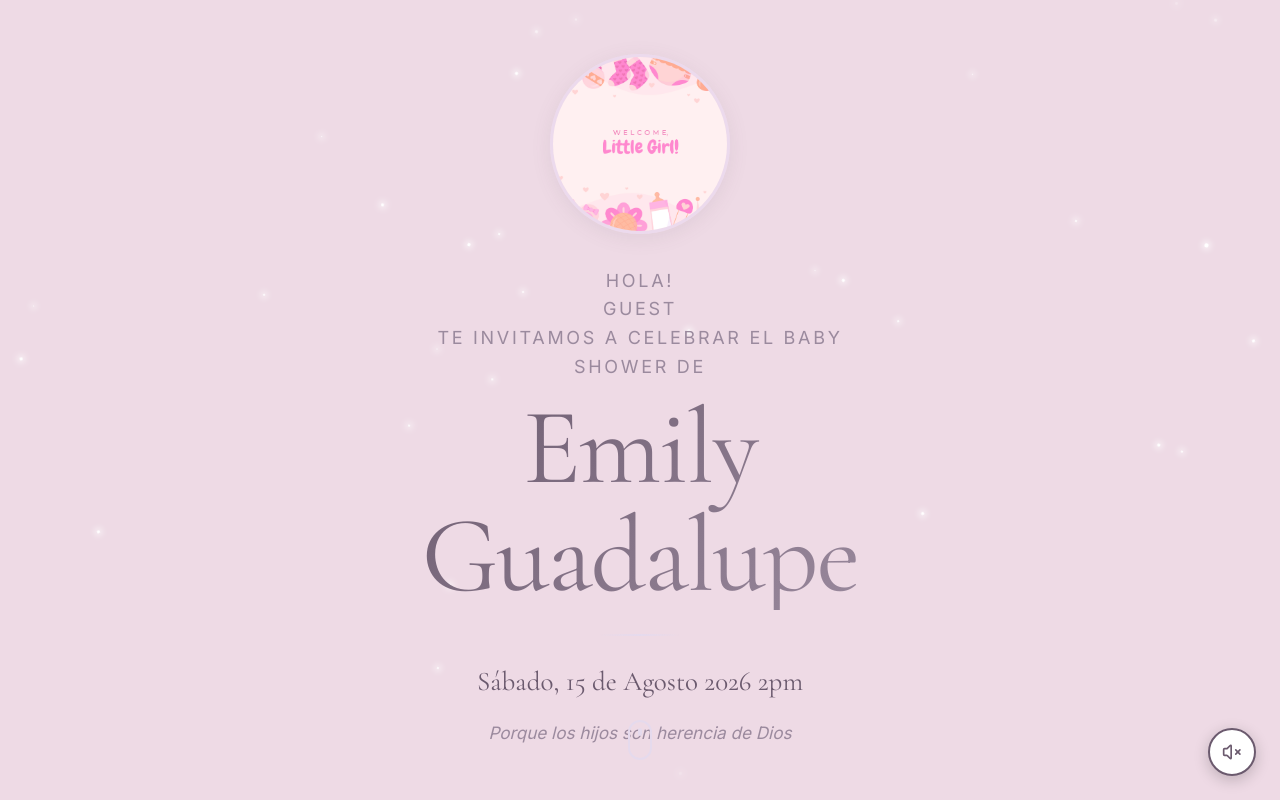
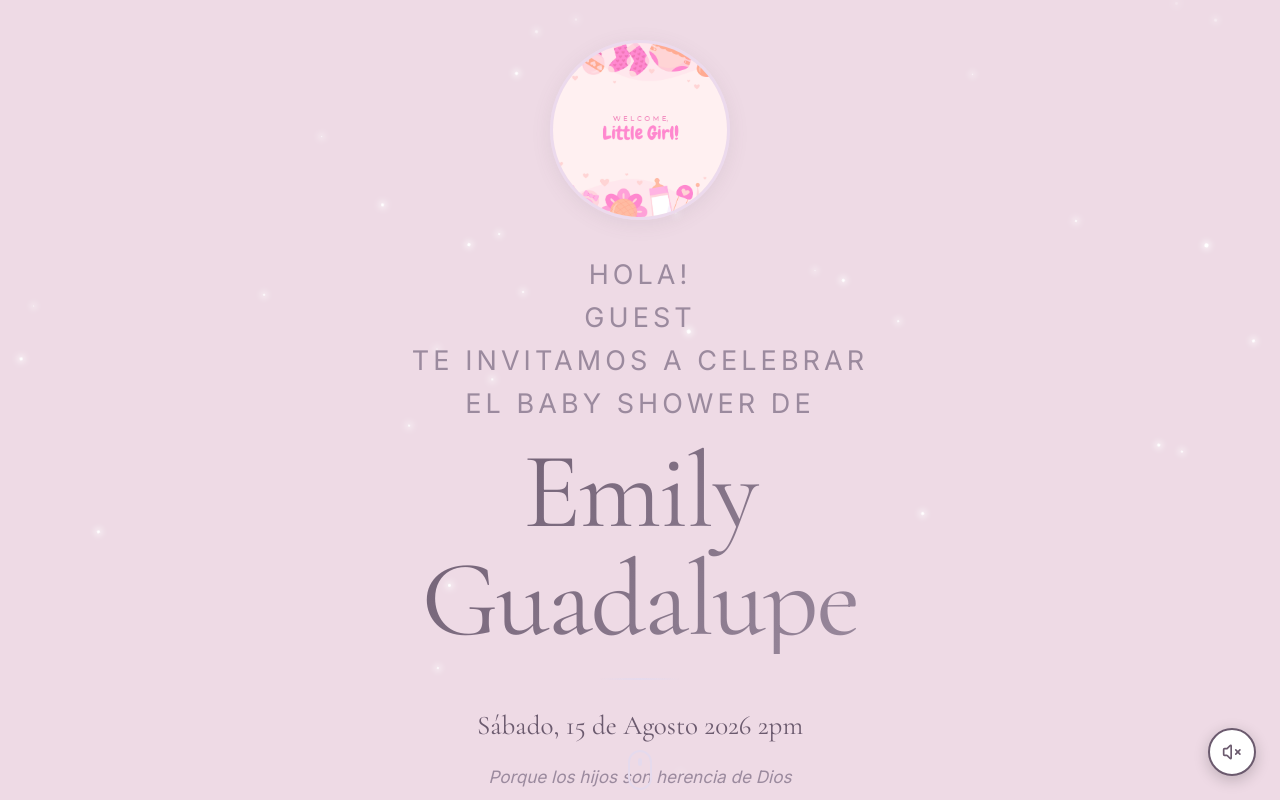
Before and after one commit to Adneil3004/EmilyBBshowerinvite, a React (Vite) app: page / in a window 1280 px wide. Shown: the top 800 px of the page. Built offline with nearby package versions, Linux system fonts and the light colour scheme.

Commit message:
fix: increase subtitle font size

```diff
--- a/src/components/Hero.css
+++ b/src/components/Hero.css
@@ -28,7 +28,7 @@
 
 .hero-subtitle {
   font-family: var(--font-body);
-  font-size: 1rem;
+  font-size: 1.5rem;
   color: var(--text-light);
   text-transform: uppercase;
   letter-spacing: 0.15em;
```
